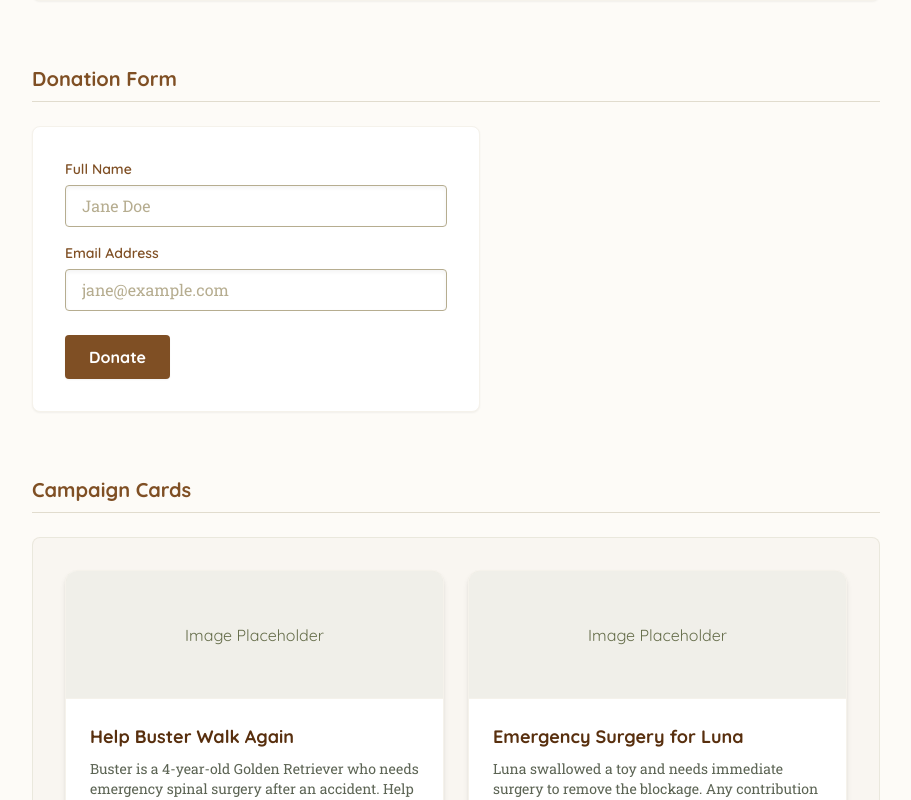
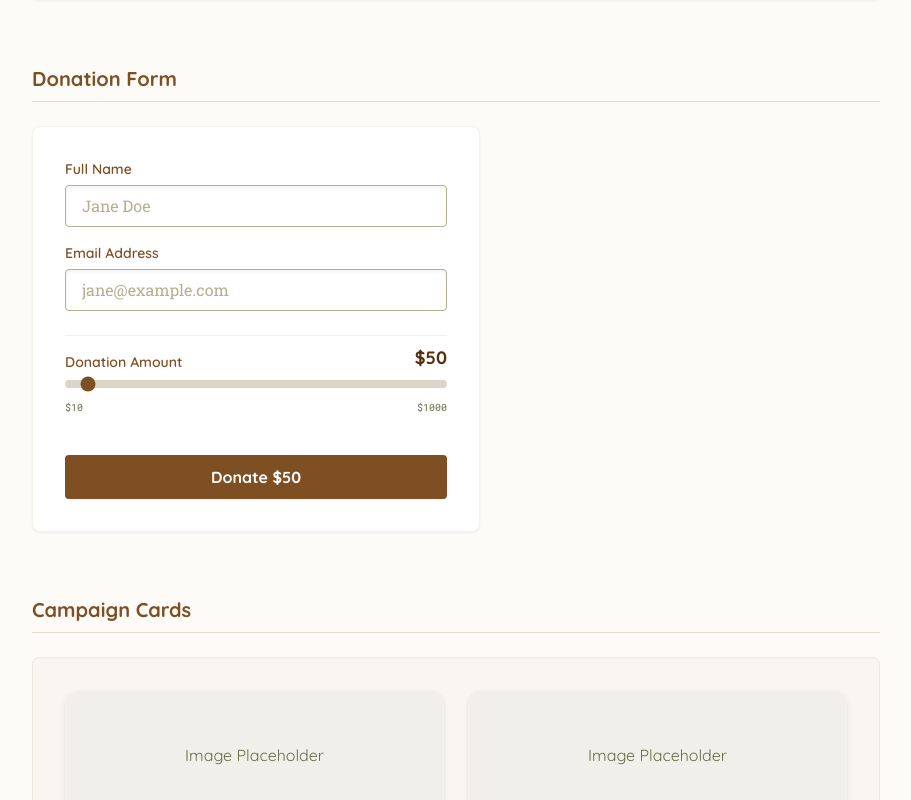
Before and after one commit to hirrrooo/ttl-mockup, a SvelteKit app: page / in a window 1280 px wide. Shown: the part 1300-2100 px from the top of the page, without its empty margins (184-1095 px from the left). Built offline with nearby package versions, Linux system fonts and the light colour scheme.

Commit message:
feat: implement donation form with slider component

```diff
--- a/src/lib/components/ui/Button.svelte
+++ b/src/lib/components/ui/Button.svelte
@@ -1,17 +1,18 @@
 <script lang="ts">
+  import type { Snippet } from 'svelte';
   import type { HTMLButtonAttributes } from 'svelte/elements';
-  import type { Snippet } from 'svelte';
 
   interface Props extends HTMLButtonAttributes {
     variant?: 'primary' | 'secondary';
+    class?: string;
     children?: Snippet;
   }
 
   let {
     variant = 'primary',
     disabled = false,
+    class: className = '',
     type = 'button',
-    class: className = '',
     children,
     ...rest
   }: Props = $props();
--- /dev/null
+++ b/src/lib/components/ui/Slider.svelte
@@ -0,0 +1,41 @@
+<script lang="ts">
+  import type { HTMLInputAttributes } from 'svelte/elements';
+
+  interface Props extends HTMLInputAttributes {
+    label?: string;
+    id?: string;
+  }
+
+  let {
+    label = '',
+    id = Math.random().toString(36).slice(2),
+    value = $bindable(50),
+    min = 5,
+    max = 500,
+    step = 5,
+    ...rest
+  }: Props = $props();
+</script>
+
+<div class="flex flex-col gap-2">
+  {#if label}
+    <div class="flex justify-between items-end">
+      <label for={id} class="font-sans font-semibold text-sm text-saddle-brown">{label}</label>
+      <span class="font-sans font-bold text-dark-walnut text-lg">${value}</span>
+    </div>
+  {/if}
+  <input
+    type="range"
+    {id}
+    {min}
+    {max}
+    {step}
+    bind:value
+    {...rest}
+    class="w-full h-2 bg-khaki-beige/50 rounded-lg appearance-none cursor-pointer accent-saddle-brown"
+  />
+  <div class="flex justify-between font-mono text-[10px] text-dusty-olive mt-1">
+    <span>${min}</span>
+    <span>${max}</span>
+  </div>
+</div>
--- a/src/routes/+page.svelte
+++ b/src/routes/+page.svelte
@@ -5,6 +5,9 @@
   import Input from '$lib/components/ui/Input.svelte';
   import Card from '$lib/components/ui/Card.svelte';
   import MockNavbar from '$lib/components/ui/MockNavbar.svelte';
+  import Slider from '$lib/components/ui/Slider.svelte';
+
+  let donationAmount = $state(50);
 </script>
 
 <div class="min-h-screen bg-parchment pb-24">
@@ -76,14 +79,21 @@
           </div>
         </div>
 
-        <!-- Forms (Placeholder for next task) -->
+        <!-- Forms -->
         <div id="forms-section">
           <h3 class="text-xl text-saddle-brown font-sans font-bold border-b border-khaki-beige/40 pb-2 mb-6">Donation Form</h3>
-          <div class="bg-white p-8 rounded-lg shadow-sm border border-paper max-w-md space-y-4">
-            <Input id="name" label="Full Name" placeholder="Jane Doe" />
-            <Input id="email" label="Email Address" placeholder="jane@example.com" />
-            <div class="pt-2">
-              <Button variant="primary">Donate</Button>
+          <div class="bg-white p-8 rounded-lg shadow-sm border border-paper max-w-md space-y-6">
+            <div class="space-y-4">
+               <Input id="name" label="Full Name" placeholder="Jane Doe" />
+               <Input id="email" label="Email Address" placeholder="jane@example.com" />
+            </div>
+
+            <div class="pt-2 border-t border-khaki-beige/20 mt-4">
+               <Slider label="Donation Amount" bind:value={donationAmount} min={10} max={1000} step={10} />
+            </div>
+
+            <div class="pt-4">
+              <Button variant="primary" class="w-full">Donate ${donationAmount}</Button>
             </div>
           </div>
         </div>
```
